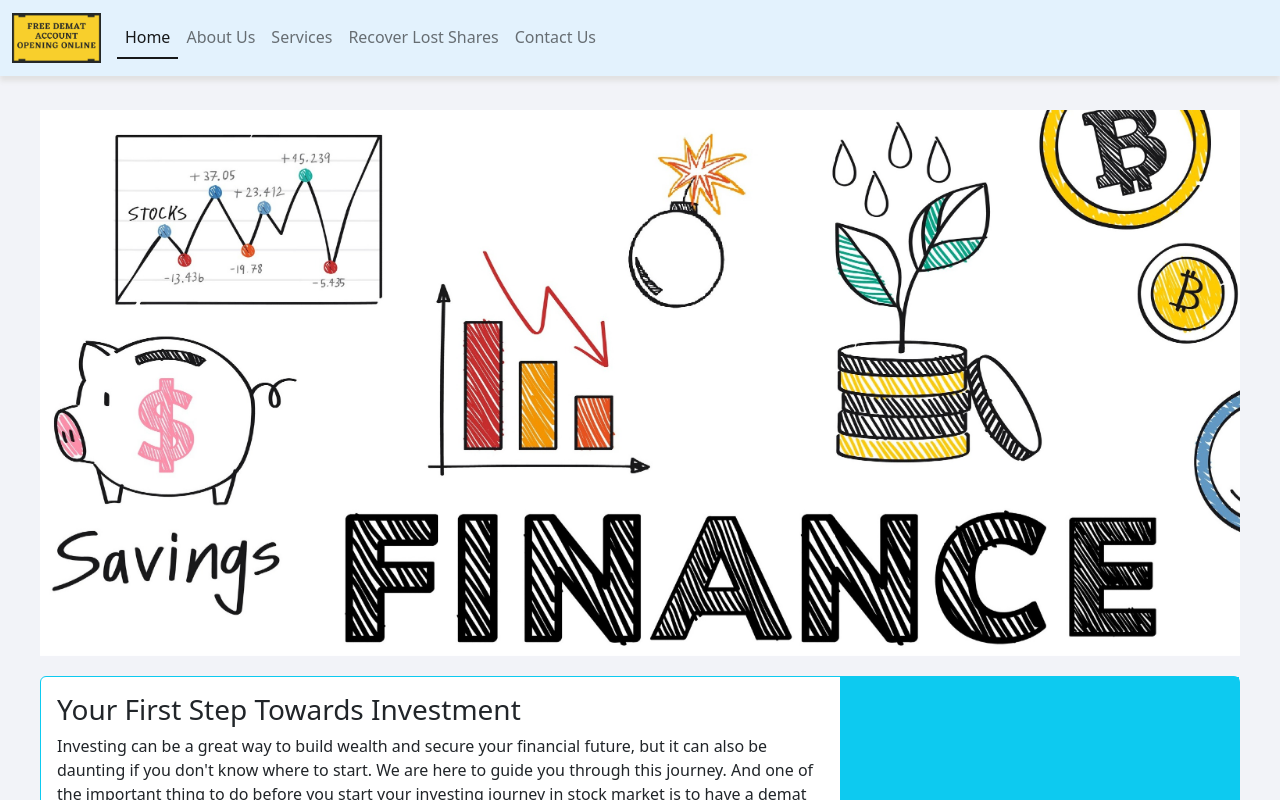
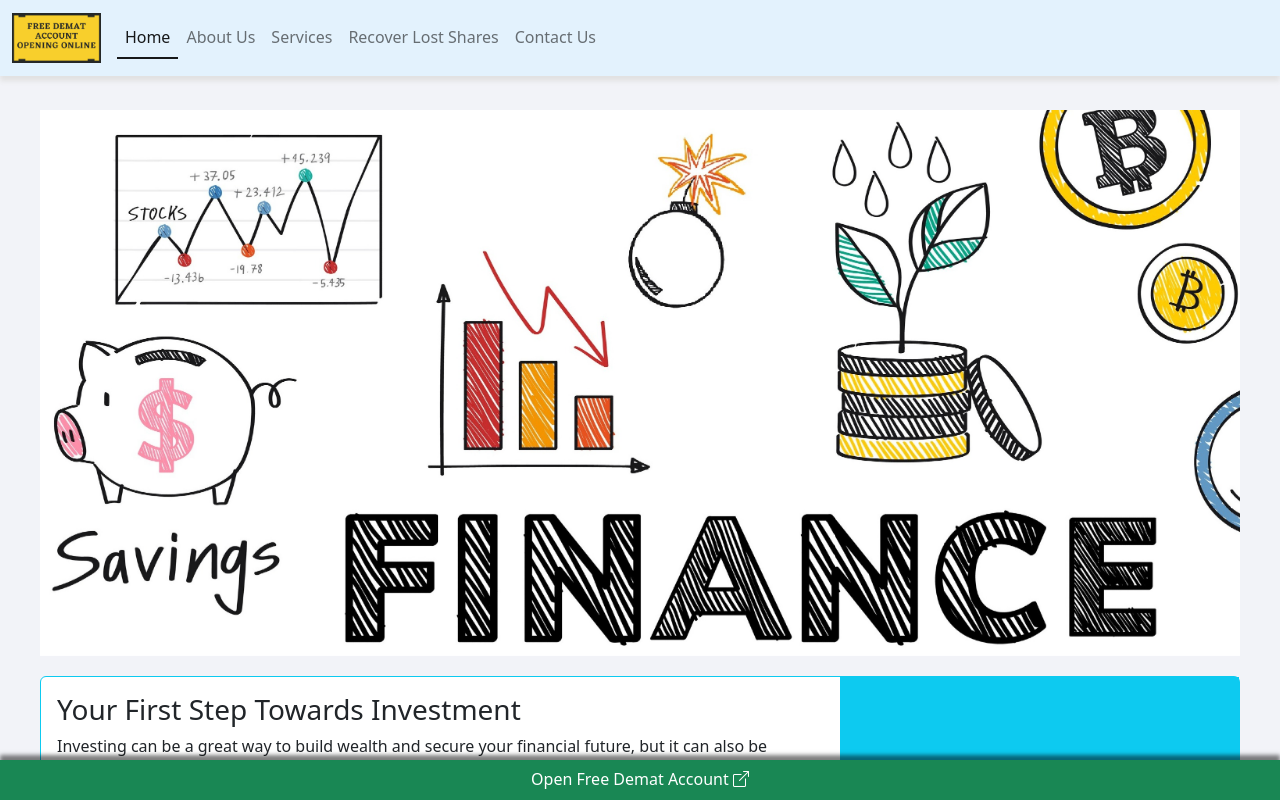
Before and after one commit to ng-parth/mv_nextjs_freedemat, a Next.js app: page / in a window 1280 px wide. Shown: the top 800 px of the page. Built offline with nearby package versions, Linux system fonts and the light colour scheme.

Commit message:
Added sticky bottom cta and SEO details.

```diff
--- /dev/null
+++ b/components/StickToBottom/StickToBottom.js
@@ -0,0 +1,23 @@
+import Link from 'next/link';
+import React from 'react';
+
+const StickToBottom = (props) => {
+  const {
+    ctaLink = '#',
+    cta = '',
+    ctaClass = 'btn-success',
+    target = '_blank',
+  } = props;
+  if (!cta) return false;
+  return (
+    <Link
+      href={ctaLink}
+      target={target}
+      className={`${ctaClass} btn sticky-btn`}
+    >
+      {cta} {target === '_blank' && <i class="bi bi-box-arrow-up-right"></i>}
+    </Link>
+  );
+};
+
+export default StickToBottom;
--- a/pages/index.js
+++ b/pages/index.js
@@ -1,13 +1,20 @@
-import Carousel from "../components/Carousel/Carousel";
-import NavBar from "../components/NavBar/NavBar"
-import Sections from "../components/Sections/Sections";
-import Head from "next/head";
+import Carousel from '../components/Carousel/Carousel';
+import NavBar from '../components/NavBar/NavBar';
+import Sections from '../components/Sections/Sections';
+import Head from 'next/head';
+import StickToBottom from '../components/StickToBottom/StickToBottom';
+import { FIRM_NAME, OPEN_DEMAT_LINK } from '../services/constants';
 
 function HomePage() {
-    return <div className="main-container">
+  return (
+    <div className="main-container">
       <Head>
-            <title>Welcome To Free Demat A/C & Services</title>
-            <meta name="description" content="Open Free Demat A/C and look through other specializaed servcices" key="desc" />
+        <title>Welcome To {FIRM_NAME}</title>
+        <meta
+          name="description"
+          content="Open Free Demat A/C and look through other specialized services"
+          key="desc"
+        />
         <meta property="og:title" content="Free Demat A/C & Services" />
         <meta
           property="og:description"
@@ -15,13 +22,15 @@ function HomePage() {
         />
         <meta
           property="og:image"
-            content="https://example.com/images/cool-page.jpg"
+          content="/assets/images/demat-ac-services.jpeg"
         />
       </Head>
       <NavBar />
       <Carousel />
       <Sections />
+      <StickToBottom ctaLink={OPEN_DEMAT_LINK} cta="Open Free Demat Account" />
     </div>
+  );
 }
 
-  export default HomePage
+export default HomePage;
--- a/pages/main.css
+++ b/pages/main.css
@@ -1,5 +1,6 @@
 .main-container {
   padding-top: 65px;
+  padding-bottom: 40px;
 }
 
 body {
@@ -74,3 +75,13 @@ body {
 .iepf-main-page {
   --bs-bg-opacity: 0.3;
 }
+
+.sticky-btn {
+  position: fixed;
+  bottom: 0;
+  left: 0;
+  width: 100%;
+  border-radius: 0;
+  box-shadow: rgba(0, 0, 0, 0.5) 0px -5px 4px;
+  height: 40px;
+}
```
Also changed, not shown: pages/about-us.js (+16 -1 lines), pages/contact-us.js (+30 -17 lines), pages/recover-lost-shares-from-iepf.js (+20 -0 lines), pages/services.js (+17 -1 lines). Lines whose indentation alone changed are shown as unchanged.
